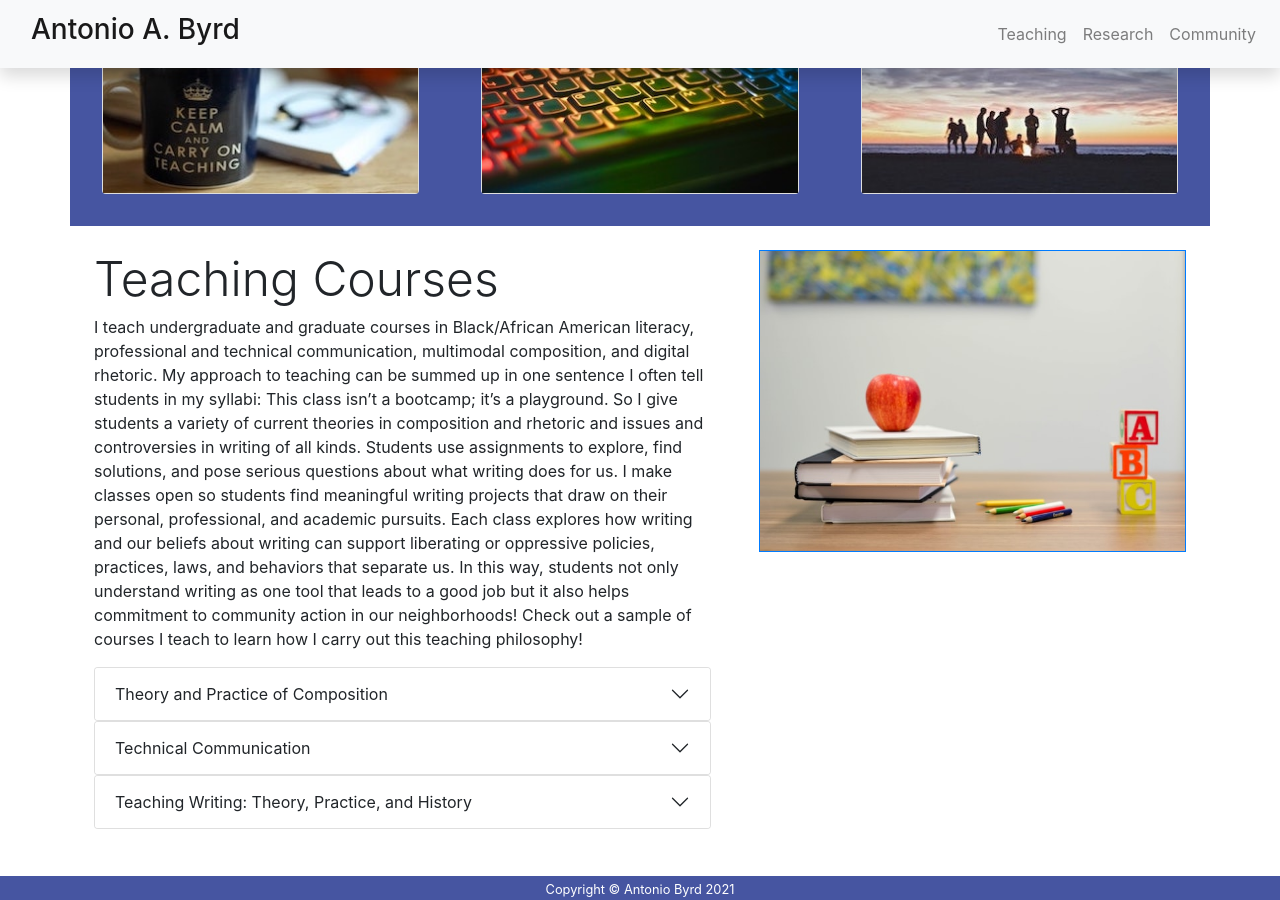
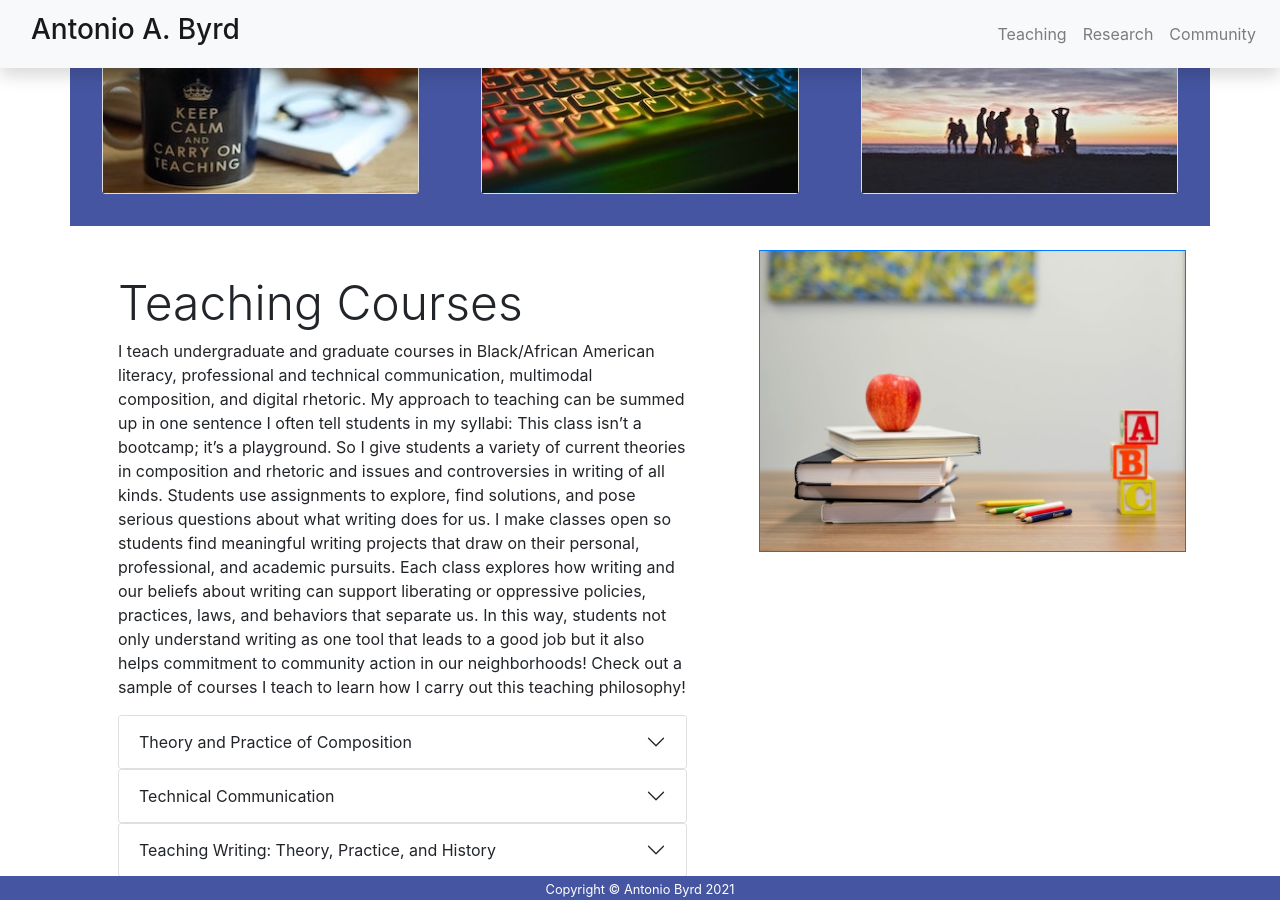
Before and after one commit to abyrd15/abyrd15.github.io, a Jekyll site: the page built from index.markdown, in a window 1280 px wide and 900 px high, scrolled down 1385 px. Built offline with Jekyll 4.4.1, drawn with Linux system fonts in a browser that asks for light colours; nearby versions of some CDN libraries.

Commit message:
Updated button position

```diff
--- a/_includes/home/section_teaching.html
+++ b/_includes/home/section_teaching.html
@@ -2,7 +2,7 @@
     <section>
         <div class="container">
             <div class="row justify-content-center">
-                <div class="col-sm-7 p-4">
+                <div class="col-sm-7 p-5">
                     <h1 class="display-5">Teaching Courses</h1>
                     <p>I teach undergraduate and graduate courses in Black/African American literacy, professional and technical communication, multimodal composition, and digital rhetoric. My approach to teaching can be summed up in one sentence I often tell students in my syllabi: This class isn’t a bootcamp; it’s a playground. So I give students a variety of current theories in composition and rhetoric and issues and controversies in writing of all kinds. Students use assignments to explore, find solutions, and pose serious questions about what writing does for us. I make classes open so students find meaningful writing projects that draw on their personal, professional, and academic pursuits. Each class explores how writing and our beliefs about writing can support liberating or oppressive policies, practices, laws, and behaviors that separate us. In this way, students not only understand writing as one tool that leads to a good job but it also helps commitment to community action in our neighborhoods! Check out a sample of courses I teach to learn how I carry out this teaching philosophy!</p>
                         <div class="accordion" id="accordionExample">
@@ -17,9 +17,7 @@
                           <div id="collapseOne" class="collapse" aria-labelledby="headingOne" data-parent="#accordionExample">
                             <div class="accordion-body">
                                 In this undergraduate course, students explore how nature, tools, and practices of literacy changes as writing technologies evolve and  howthat presents new challenges to how we conduct our lives. Throughout the course, we hold to one very important idea that will keep coming in our discussions: Writing is not a neutral, value-free skill but rather a type of knowledge and practice that shapes how we perceive our world and interact with others; writing participates in our oppression but also in our liberation. Because this is a writing intensive course, the course highlights revision and reflection on students' writing processes. Our projects include literacy archive essays, data visualization, and writing a series of short essays with the help of artificial intelligence.
-                                <p class="lead p-4">
-                                    <a class="btn btn-primary btn-sm" href="mailto:antoniobyrd@umkc.edu?subject=Hello Dr. Byrd!" role="button">Read more!</a>
-                                </p>
+                                <a class="btn btn-primary btn-sm p-4" href="mailto:antoniobyrd@umkc.edu?subject=Hello Dr. Byrd!" role="button">Read more!</a>
                             </div>
                           </div>
                           <div class="accordion" id="accordionExample">
```
